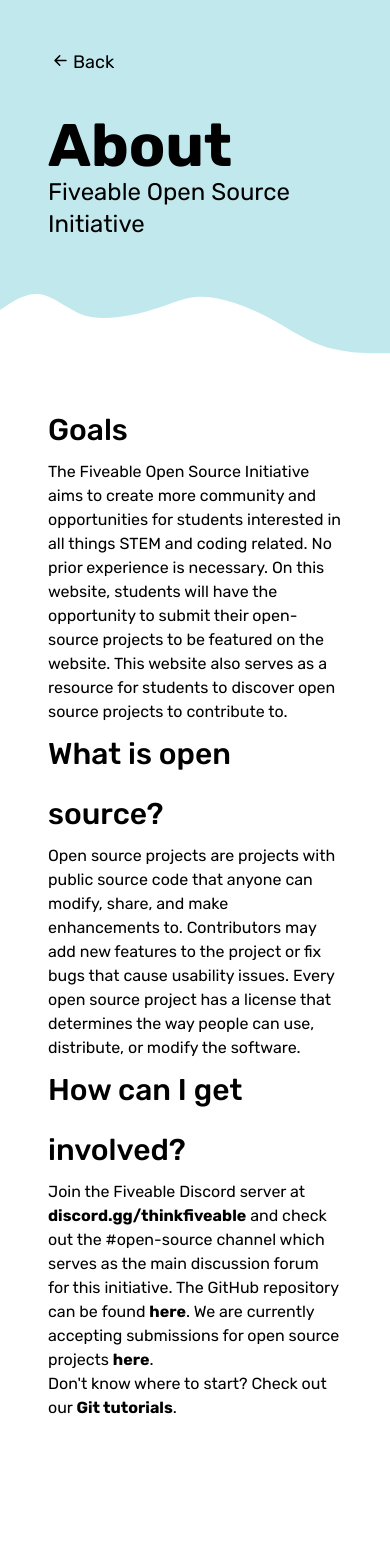
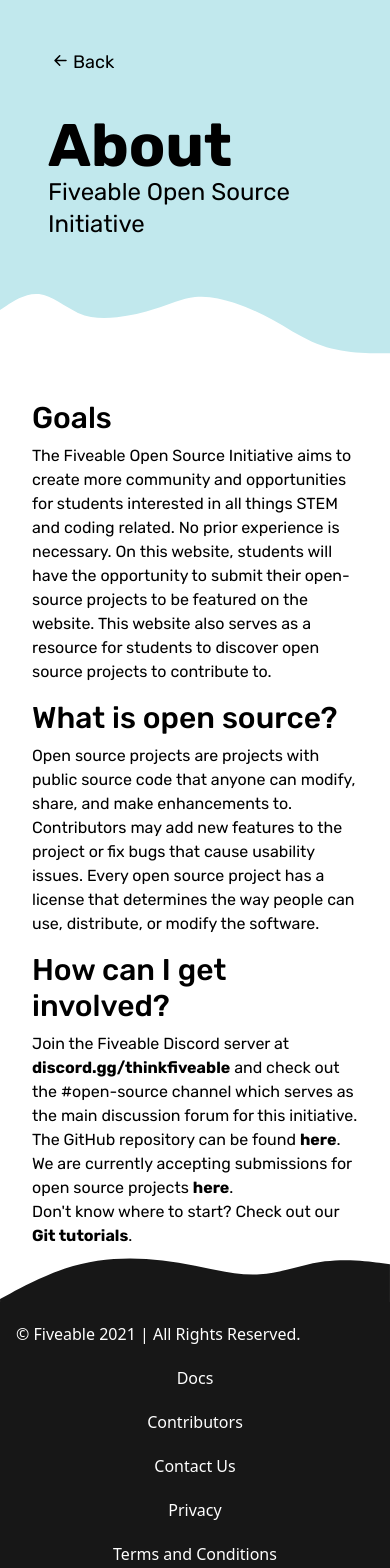
Before and after one commit to thinkfiveable/open, a Next.js app: page /about in a window 390 px wide. Shown: the top 1568 px of the page. Before the commit the page ends 1420 px from the top, so only its background shows below. Built offline with nearby package versions, Linux system fonts and the light colour scheme.

Commit message:
chore: general cleanup (#40)

```diff
--- a/components/MDXComponents.js
+++ b/components/MDXComponents.js
@@ -15,7 +15,11 @@
     }
 
     return (
-        <a target="_blank" className="font-semibold" rel="noopener noreferrer" {...props}>
+        <a
+            target="_blank"
+            className="font-semibold hover:text-gray-500 hover:underline"
+            rel="noopener noreferrer"
+            {...props}>
             {props.children}
         </a>
     );
@@ -31,7 +35,7 @@
 
 const CustomSubheading = (props) => {
     return (
-        <h2 className="text-3xl font-medium font-rubik leading-loose" {...props}>
+        <h2 className="text-3xl font-medium font-rubik mt-4 mb-2 md:mt-0 md:mb-0 md:leading-loose" {...props}>
             {props.children}
         </h2>
     );
--- a/components/card.js
+++ b/components/card.js
@@ -3,7 +3,7 @@
         <div className="py-4">
             <div
                 style={{ borderColor: award }}
-                className="rounded-xl h-52 w-80 sm:w-3/4 md:w-80 overflow-hidden border-4 mx-auto">
+                className="rounded-xl h-52 w-3/4 overflow-hidden border-4 mx-auto">
                 <img src={thumbnail} alt="featured project" />
             </div>
             <div className="flex flex-row pt-4 justify-around">
--- a/components/layout.js
+++ b/components/layout.js
@@ -1,6 +1,7 @@
 import Link from "next/link";
 import { BsArrowLeftShort } from "react-icons/bs";
 
+import Footer from "./footer";
 import HeadObject from "./head";
 
 export default function Layout({ subtitle, title, children }) {
@@ -24,7 +25,8 @@
                     d="M0 64h24c24 0 72 0 120 5.3 48 5.7 96 15.7 144 37.4 48 21.3 96 53.3 144 80 48 26.3 96 48.3 144 64C624 267 672 277 720 272s96-27 144-42.7c48-16.3 96-26.3 144-32 48-5.3 96-5.3 144 16 48 21.7 96 63.7 144 69.4 48 5.3 96-26.7 120-42.7l24-16v96H0z"
                 />
             </svg>
-            <section className="px-12 md:px-20 font-rubik z-40 relative mt-28">{children}</section>
+            <section className="px-8 md:px-20 font-rubik z-40 relative mt-28">{children}</section>
+            <Footer />
         </div>
     );
 }
--- a/pages/about.mdx
+++ b/pages/about.mdx
@@ -1,7 +1,10 @@
 import Layout from "../components/layout";
+import Footer from "../components/footer";
 
 export default (children) => (
-    <Layout title="About" subtitle="Fiveable Open Source Initiative" {...children} />
+    <div>
+        <Layout title="About" subtitle="Fiveable Open Source Initiative" {...children} />
+    </div>
 );
 
 ## Goals
--- a/pages/index.js
+++ b/pages/index.js
@@ -35,7 +35,7 @@
                         We&#39;re building a community for discovery and learning.
                     </h2>
                     <Link href="/about">
-                        <a className="font-rubik font-medium bg-black text-center rounded-full px-5 py-1 text-lg text-white w-fitcontent flex flex-row cursor-pointer">
+                        <a className="transition duration-500 ease-in-out transform hover:-translate-y-1 hover:scale-110 font-rubik font-medium bg-black text-center rounded-full px-5 py-1 text-lg text-white w-fitcontent flex flex-row cursor-pointer">
                             <div>Learn more.</div>
                             <BsArrowRightShort size={30} />
                         </a>
```
Also changed, not shown: package.json (+18 -5 lines), .eslintrc.js, 2 other files (tests, documents, lock files or other folders).
